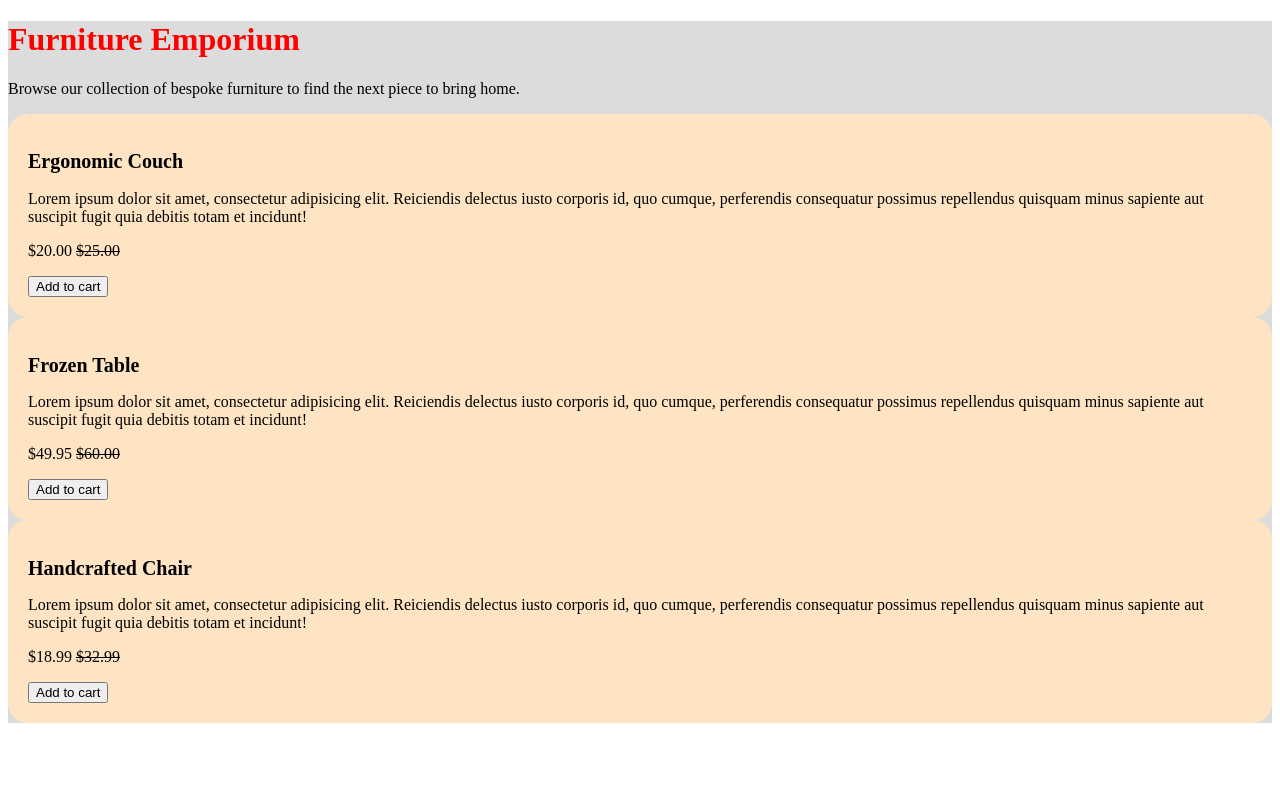
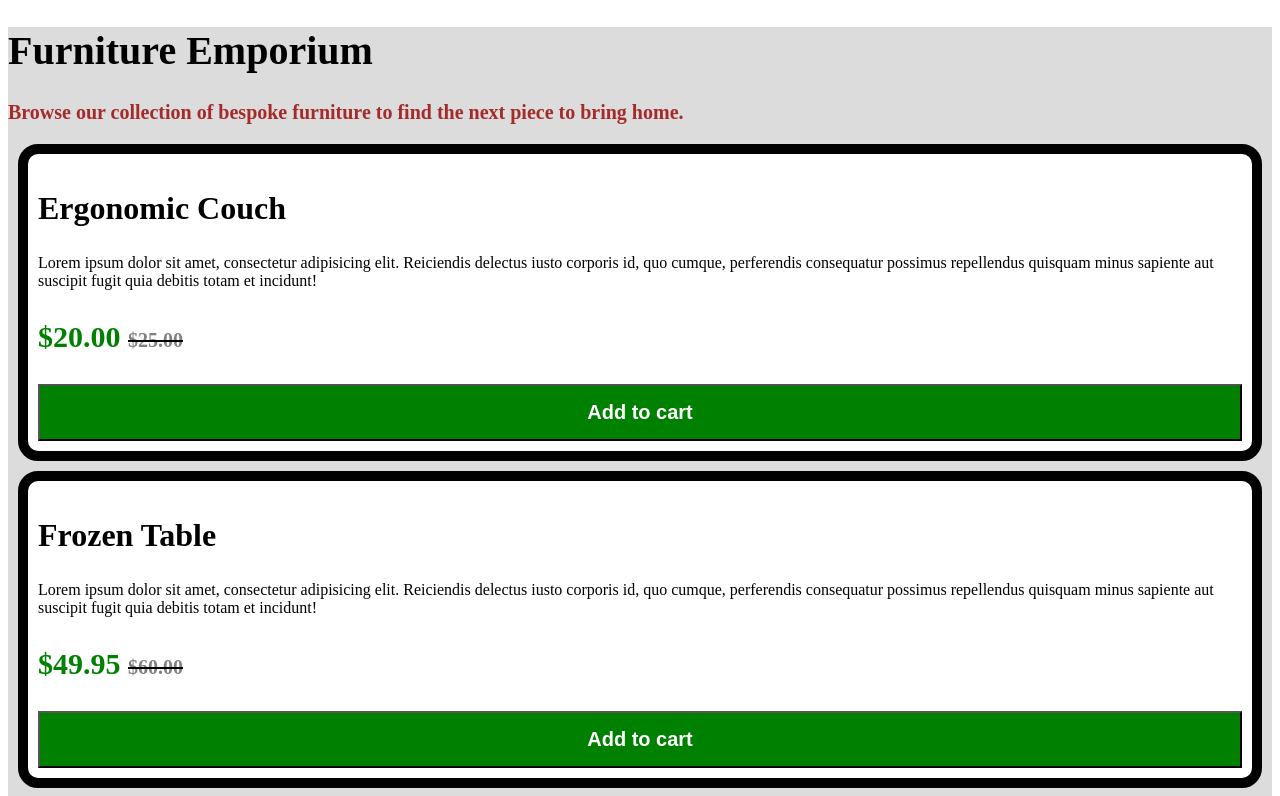
Before and after one commit to maxiuth/furniture-emporium, a plain HTML site: page index.html in a window 1280 px wide. Shown: the top 796 px of the page. Drawn offline with Linux system fonts and the light colour scheme.

Commit message:
Fix background for item cards

```diff
--- a/index.css
+++ b/index.css
@@ -1,17 +1,49 @@
 h1 {
-  color: red;
+  font-weight: bold;
+  font-size: 40px;
 }
 
 h2 {
+  font-size: 32px;
+}
+
+#page-description {
+  color: brown;
   font-size: 20px;
+  font-weight: bold;
 }
 
 article {
-  background-color: bisque;
+  background-color: white;
   border-radius: 20px;
-  padding: 20px;
+  padding: 10px;
+  border: 10px solid black;
+  margin: 10px;
 }
 
 main {
   background-color: gainsboro;
 }
+
+button {
+  font-size: 20px;
+  font-weight: bold;
+  color: white;
+  background-color: green;
+  padding: 15px 20px;
+  width: 100%;
+}
+
+.price {
+  font-size: 30px;
+  font-weight: bold;
+  color: green;
+}
+
+s {
+  text-decoration: line-through;
+  text-decoration-color: black;
+  font-size: 20px;
+  color: grey;
+  font-weight: bold;
+}
--- a/index.html
+++ b/index.html
@@ -8,7 +8,7 @@
     <main>
       <header>
         <h1>Furniture Emporium</h1>
-        <p>
+        <p id="page-description">
           Browse our collection of bespoke furniture to find the next piece to
           bring home.
         </p>
@@ -21,7 +21,7 @@
           possimus repellendus quisquam minus sapiente aut suscipit fugit quia
           debitis totam et incidunt!
         </p>
-        <p>$20.00 <s>$25.00</s></p>
+        <p class="price">$20.00 <s>$25.00</s></p>
         <button>Add to cart</button>
       </article>
       <article>
@@ -32,7 +32,7 @@
           possimus repellendus quisquam minus sapiente aut suscipit fugit quia
           debitis totam et incidunt!
         </p>
-        <p>$49.95 <s>$60.00</s></p>
+        <p class="price">$49.95 <s>$60.00</s></p>
         <button>Add to cart</button>
       </article>
       <article>
@@ -43,7 +43,7 @@
           possimus repellendus quisquam minus sapiente aut suscipit fugit quia
           debitis totam et incidunt!
         </p>
-        <p>$18.99 <s>$32.99</s></p>
+        <p class="price">$18.99 <s>$32.99</s></p>
         <button>Add to cart</button>
       </article>
     </main>
```
